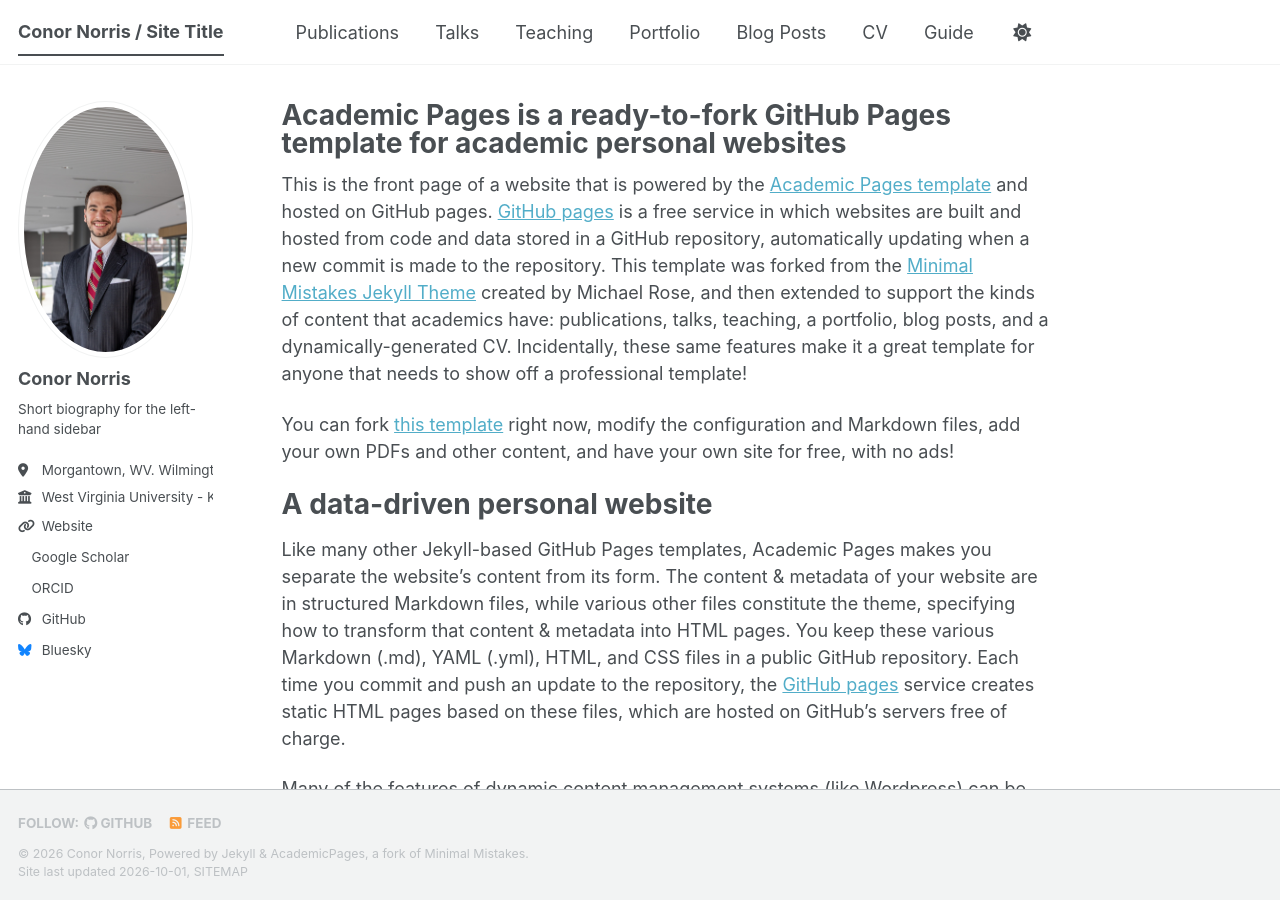
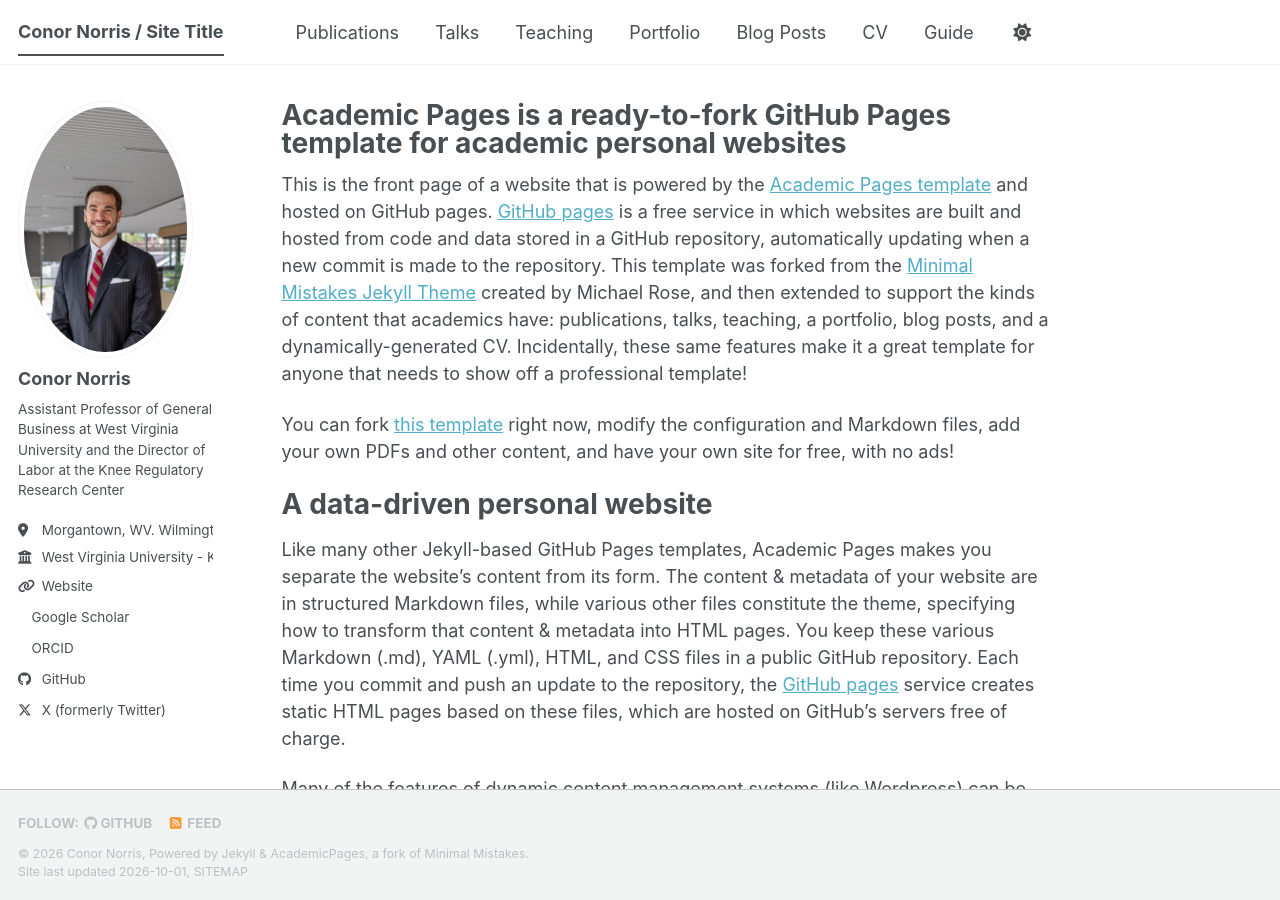
Before and after one commit to conornorris/conornorris.github.io, a Jekyll site: the page built from _pages/about.md, in a window 1280 px wide and 900 px high. Built offline with Jekyll 4.4.1, drawn with Linux system fonts in a browser that asks for light colours; a style sheet for code colours, icons or effects is not loaded; part of the change alters nothing that is shown.

Commit message:
Update _config.yml

```diff
--- a/_config.yml
+++ b/_config.yml
@@ -25,7 +25,7 @@ author:
   # Biographic information
   avatar           : "Headshot 2025.jpg"
   name             : "Conor Norris"
-  bio              : "Short biography for the left-hand sidebar"
+  bio              : "Assistant Professor of General Business at West Virginia University and the Director of Labor at the Knee Regulatory Research Center"
   location         : "Morgantown, WV. Wilmington, DE"
   employer         : "West Virginia University - Knee Regulatory Research Center"
   uri              : "https://knee.wvu.edu/contact-us/directory/dr-conor-norris"
@@ -55,7 +55,7 @@ author:
 
   # Social media
   artstation       : # Username
-  bluesky          : "bsky.app" # Replace this with you Bluesky username
+  bluesky          : # Replace this with you Bluesky username
   facebook         : # Username
   flickr           : # Username
   foursquare       : # Username
@@ -72,7 +72,7 @@ author:
   steam            : # Username
   telegram         : # URL
   tumblr           : # Username
-  twitter          : # ConorNorrisKRRC
+  twitter          : "https://x.com/ConorNorrisKRRC"
   vine             : # Username
   weibo            : # Username
   wikipedia        : # Username
```
